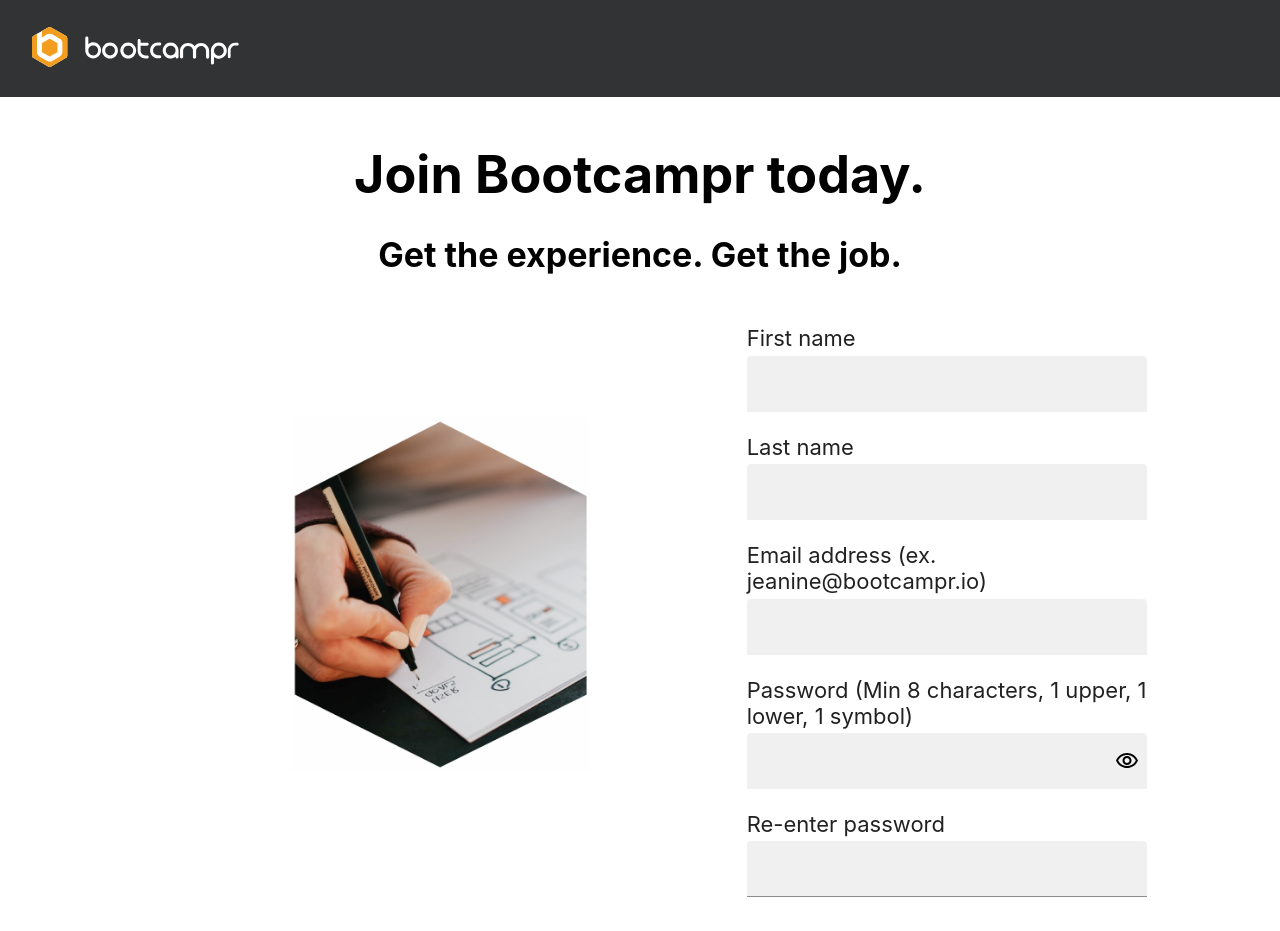
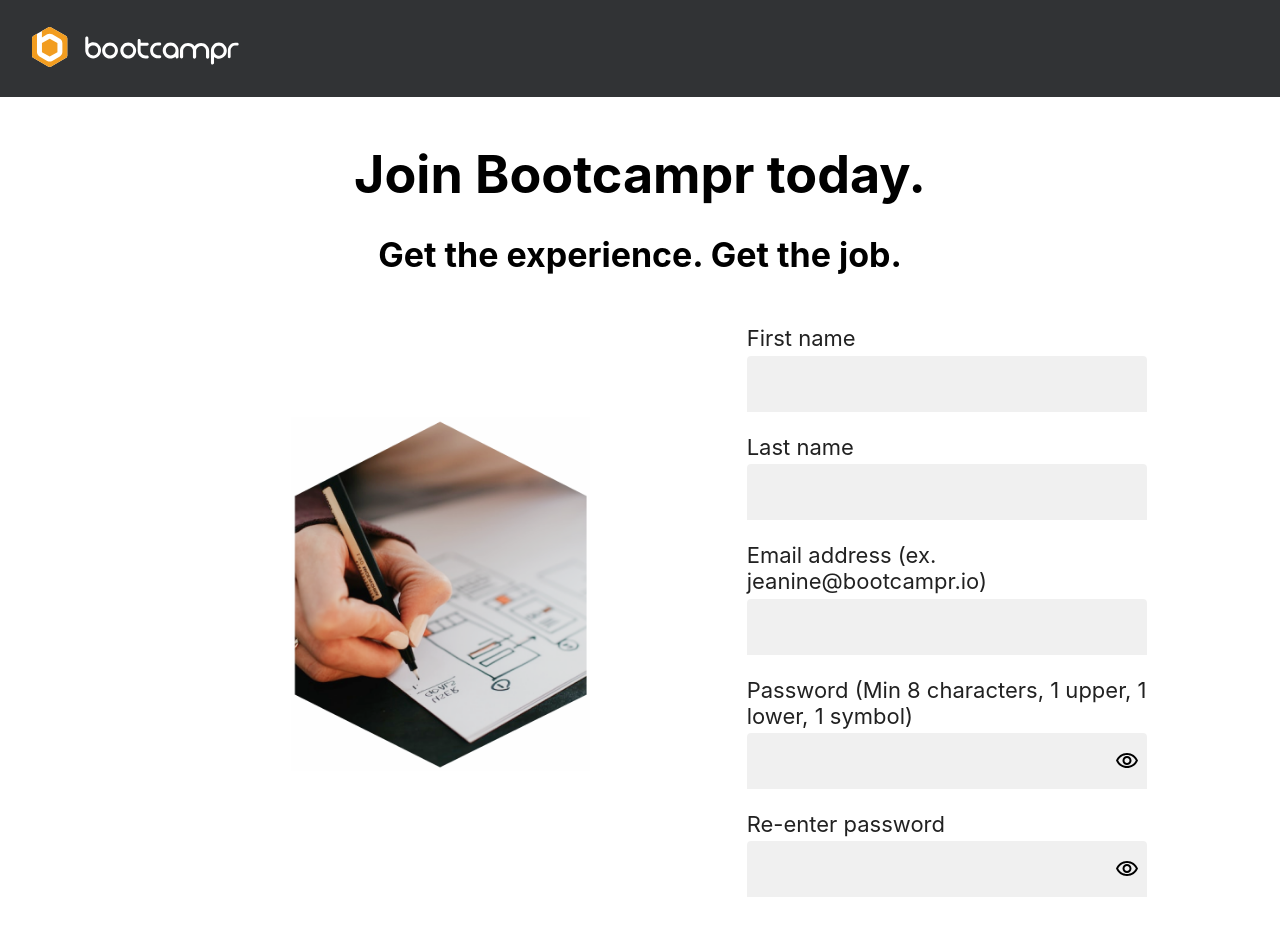
Before and after one commit to yeezick/bootcampr-assessment, a React (Create React App) app in the folder frontend/: page /sign-up in a window 1280 px wide. Shown: the top 931 px of the page. Built offline with nearby package versions, Linux system fonts and the light colour scheme.

Commit message:
Refactored Re-entered password input to new component

```diff
--- /dev/null
+++ b/frontend/src/components/RePasswordInput.tsx
@@ -0,0 +1,41 @@
+import { useState} from 'react'
+import { IconButton, InputAdornment, TextField } from '@mui/material'
+import VisibilityOutlined from '@mui/icons-material/VisibilityOutlined'
+import VisibilityOffOutlined from '@mui/icons-material/VisibilityOffOutlined'
+
+const RePasswordInput = ({ repassword, handleRePassword }) => {
+
+    const [showRePassword, setShowRePassword] = useState(false);
+
+    const handleClickShowRePassword = () => {
+        setShowRePassword(!showRePassword);
+    };
+
+    return (
+        <TextField
+            required
+            id="repassword"
+            type={showRePassword ? "text" : "password"}
+            value={repassword}
+            onChange={handleRePassword}
+            variant="filled"
+            InputProps={{
+                disableUnderline: true,
+                endAdornment: (
+                    <InputAdornment position="end">
+                        <IconButton
+                            aria-label="toggle re-entered password visibility"
+                            onClick={handleClickShowRePassword}
+                            edge="end"
+                        >
+                            {showRePassword ? <VisibilityOffOutlined sx={{ color: 'black' }} /> : <VisibilityOutlined sx={{ color: 'black' }} />}
+                        </IconButton>
+                    </InputAdornment>
+                )
+            }}
+            fullWidth
+        />
+    );
+};
+
+export default RePasswordInput;
--- a/frontend/src/screens/Register/Register.tsx
+++ b/frontend/src/screens/Register/Register.tsx
@@ -3,6 +3,7 @@ import { Box, Button, Checkbox, FormControl, FormControlLabel, Grid, IconButton,
 import './Register.scss'
 import RegisterPageImage from 'assets/RegisterPageImage.png'
 import PasswordInput from 'components/PasswordInput'
+import RePasswordInput from 'components/RePasswordInput'
 
 export const Register: React.FC = () => {
     // const handleRegister = (event: React.FormEvent<HTMLFormElement>) => {
@@ -20,7 +21,9 @@ export const Register: React.FC = () => {
 
     const [password, setPassword] = useState("")
 
-return (
+    const [repassword, setRepassword] = useState("")
+
+    return (
         <div className='register-container'>
             <h1>Join Bootcampr today.</h1>
             <h2>Get the experience. Get the job.</h2>
@@ -63,27 +66,10 @@ return (
                                 handlePassword={(e) => setPassword(e.target.value)}
                             />
                             <p>Re-enter password</p>
-                            <TextField
-                                required
-                                id="re-entered-password"
-                                type="password"
-                                // value={password}
-                                variant="filled"
-                                // InputProps={{
-                                //     disableUnderline: true,
-                                //     endAdornment: (
-                                //         <InputAdornment position="end">
-                                //             <IconButton
-                                //                 aria-label="toggle re-entered password visibility"
-                                //                 onClick={handleClickShowRePassword}
-                                //                 edge="end"
-                                //             >
-                                //                 {showRePassword ? <VisibilityOffOutlined sx={{ color: 'black' }}/> : <VisibilityOutlined sx={{ color: 'black' }} />}
-                                //             </IconButton>
-                                //         </InputAdornment>
-                                // )}}
-                                    >
-                            </TextField>
+                            <RePasswordInput
+                                repassword={repassword}
+                                handleRePassword={(e) => setRepassword(e.target.value)}
+                            />
                             <FormControlLabel
                                 control={
                                     <Checkbox
@@ -118,5 +104,5 @@ return (
                 </Grid>
             </Grid>
         </div>
-)
+    )
 }
```
